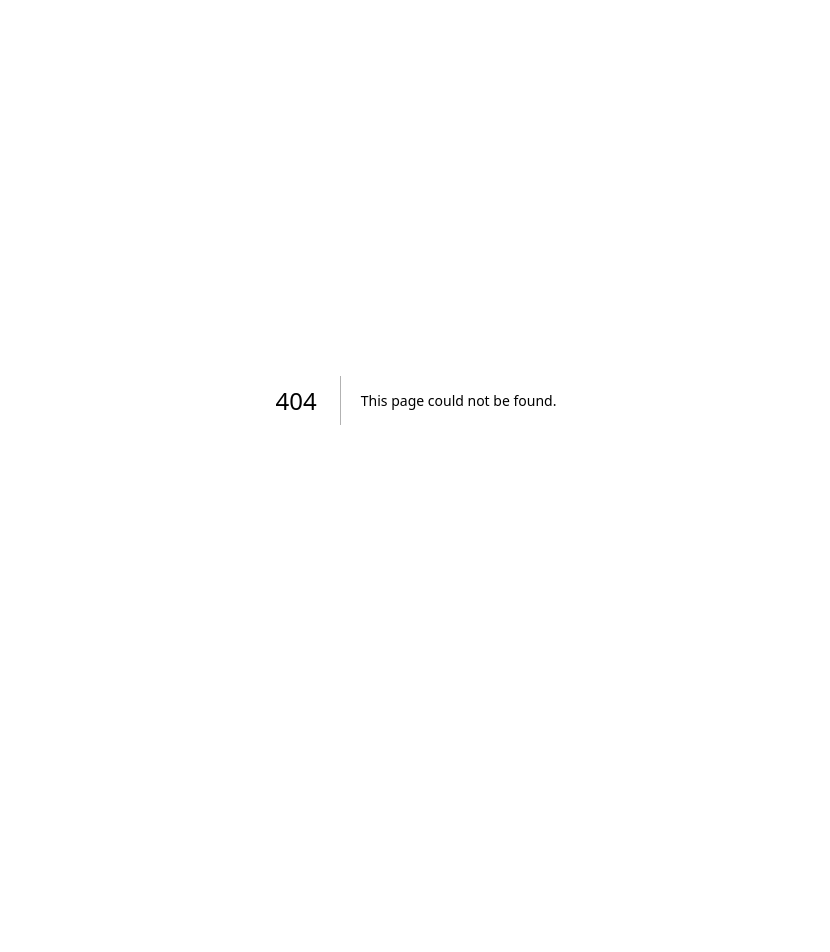
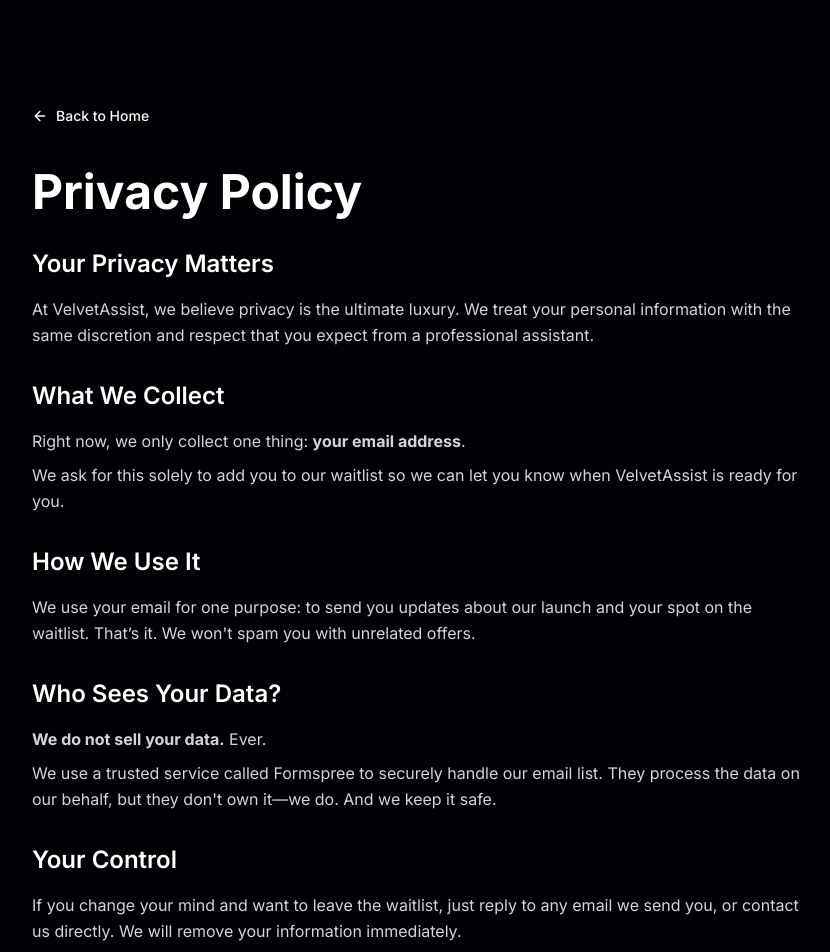
Before and after one commit to ElijahMsheliza/VelvetAssist, a Next.js app: page /privacy in a window 1280 px wide. Before the commit this address had no page. Shown: the top 952 px of the page, without its empty margins (224-1054 px from the left). Before the commit the page ends 800 px from the top, so only its background shows below. Built offline with nearby package versions, Linux system fonts and the light colour scheme; a web font is replaced by a local one.

Commit message:
Feat: Add Privacy Policy page

```diff
--- /dev/null
+++ b/app/privacy/page.tsx
@@ -0,0 +1,69 @@
+import Link from "next/link"
+import { Button } from "@/components/ui/button"
+import { ArrowLeft } from "lucide-react"
+
+export default function PrivacyPolicy() {
+    return (
+        <main className="min-h-screen bg-background text-foreground py-24 px-4 md:px-6">
+            <div className="max-w-3xl mx-auto">
+                <Link href="/">
+                    <Button variant="ghost" className="mb-8 pl-0 hover:bg-transparent hover:text-yellow-500">
+                        <ArrowLeft className="mr-2 h-4 w-4" />
+                        Back to Home
+                    </Button>
+                </Link>
+
+                <h1 className="text-4xl md:text-5xl font-bold text-white mb-8">Privacy Policy</h1>
+
+                <div className="space-y-8 text-gray-300 leading-relaxed">
+                    <section>
+                        <h2 className="text-2xl font-semibold text-white mb-4">Your Privacy Matters</h2>
+                        <p>
+                            At VelvetAssist, we believe privacy is the ultimate luxury. We treat your personal information with the same discretion and respect that you expect from a professional assistant.
+                        </p>
+                    </section>
+
+                    <section>
+                        <h2 className="text-2xl font-semibold text-white mb-4">What We Collect</h2>
+                        <p>
+                            Right now, we only collect one thing: <strong>your email address</strong>.
+                        </p>
+                        <p className="mt-2">
+                            We ask for this solely to add you to our waitlist so we can let you know when VelvetAssist is ready for you.
+                        </p>
+                    </section>
+
+                    <section>
+                        <h2 className="text-2xl font-semibold text-white mb-4">How We Use It</h2>
+                        <p>
+                            We use your email for one purpose: to send you updates about our launch and your spot on the waitlist. That’s it. We won't spam you with unrelated offers.
+                        </p>
+                    </section>
+
+                    <section>
+                        <h2 className="text-2xl font-semibold text-white mb-4">Who Sees Your Data?</h2>
+                        <p>
+                            <strong>We do not sell your data.</strong> Ever.
+                        </p>
+                        <p className="mt-2">
+                            We use a trusted service called Formspree to securely handle our email list. They process the data on our behalf, but they don't own it—we do. And we keep it safe.
+                        </p>
+                    </section>
+
+                    <section>
+                        <h2 className="text-2xl font-semibold text-white mb-4">Your Control</h2>
+                        <p>
+                            If you change your mind and want to leave the waitlist, just reply to any email we send you, or contact us directly. We will remove your information immediately.
+                        </p>
+                    </section>
+
+                    <section className="pt-8 border-t border-white/10">
+                        <p className="text-sm text-gray-500">
+                            Questions? Contact us at <a href="mailto:support@velvetassist.com" className="text-yellow-500 hover:underline">support@velvetassist.com</a>
+                        </p>
+                    </section>
+                </div>
+            </div>
+        </main>
+    )
+}
--- a/components/Footer.tsx
+++ b/components/Footer.tsx
@@ -1,16 +1,26 @@
+import Link from "next/link"
+
 export default function Footer() {
     return (
-        <footer className="py-12 border-t border-gray-900 bg-black text-center">
-            <div className="container px-4 md:px-6">
-                <p className="text-gray-500 text-sm mb-4">
-                    Discreet. Private. Built for you.
-                </p>
-                <p className="text-gray-600 text-xs">
-                    &copy; {new Date().getFullYear()} VelvetAssist. All rights reserved.
-                </p>
-                <p className="text-gray-700 text-xs mt-2">
-                    Contact: support@velvetassist.com
-                </p>
+        <footer className="py-12 bg-black border-t border-white/10">
+            <div className="container px-4 md:px-6 flex flex-col md:flex-row items-center justify-between gap-6">
+                <div className="text-center md:text-left">
+                    <p className="text-lg font-serif text-white mb-2">VelvetAssist</p>
+                    <p className="text-sm text-gray-500">Discreet. Private. Built for you.</p>
+                </div>
+
+                <div className="flex items-center gap-6 text-sm text-gray-500">
+                    <Link href="/privacy" className="hover:text-yellow-500 transition-colors">
+                        Privacy Policy
+                    </Link>
+                    <a href="mailto:support@velvetassist.com" className="hover:text-yellow-500 transition-colors">
+                        support@velvetassist.com
+                    </a>
+                </div>
+
+                <div className="text-xs text-gray-600">
+                    © {new Date().getFullYear()} VelvetAssist. All rights reserved.
+                </div>
             </div>
         </footer>
     )
```
